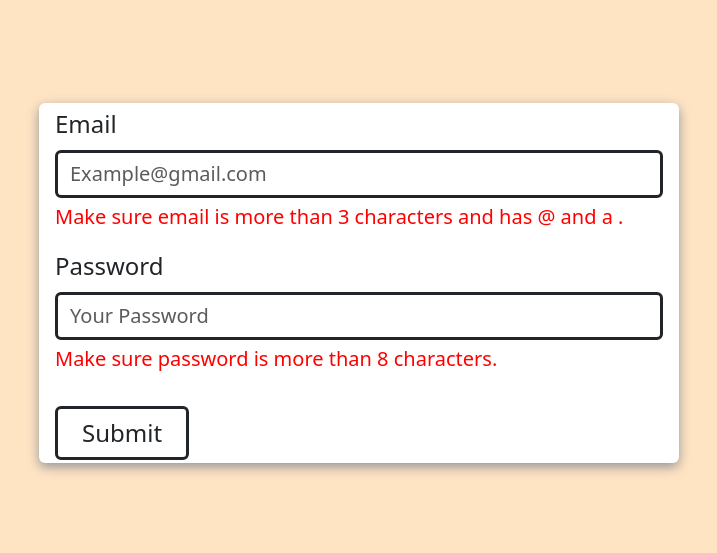
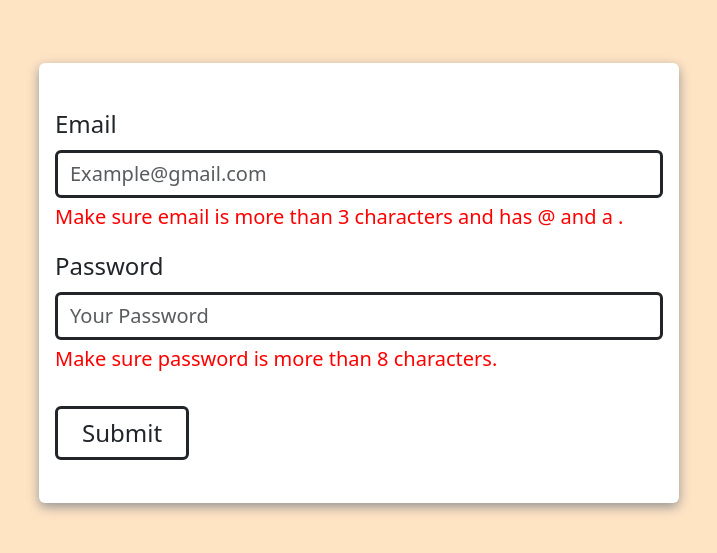
Before and after one commit to contactengineeredintent-source/SignUp-Challenge, a plain HTML site: page index.html in a window 1280 px wide. Shown: the part 117-670 px from the top of the page, without its empty margins (281-998 px from the left). Drawn offline with nearby package versions, Linux system fonts and the light colour scheme.

Commit message:
Update style.css

```diff
--- a/style.css
+++ b/style.css
@@ -19,6 +19,6 @@ body {
 @media (max-height: 1000px) {
   #container {
     width: 50%;
-    height: 45%;
+    height: 55%;
   }
 }
```
